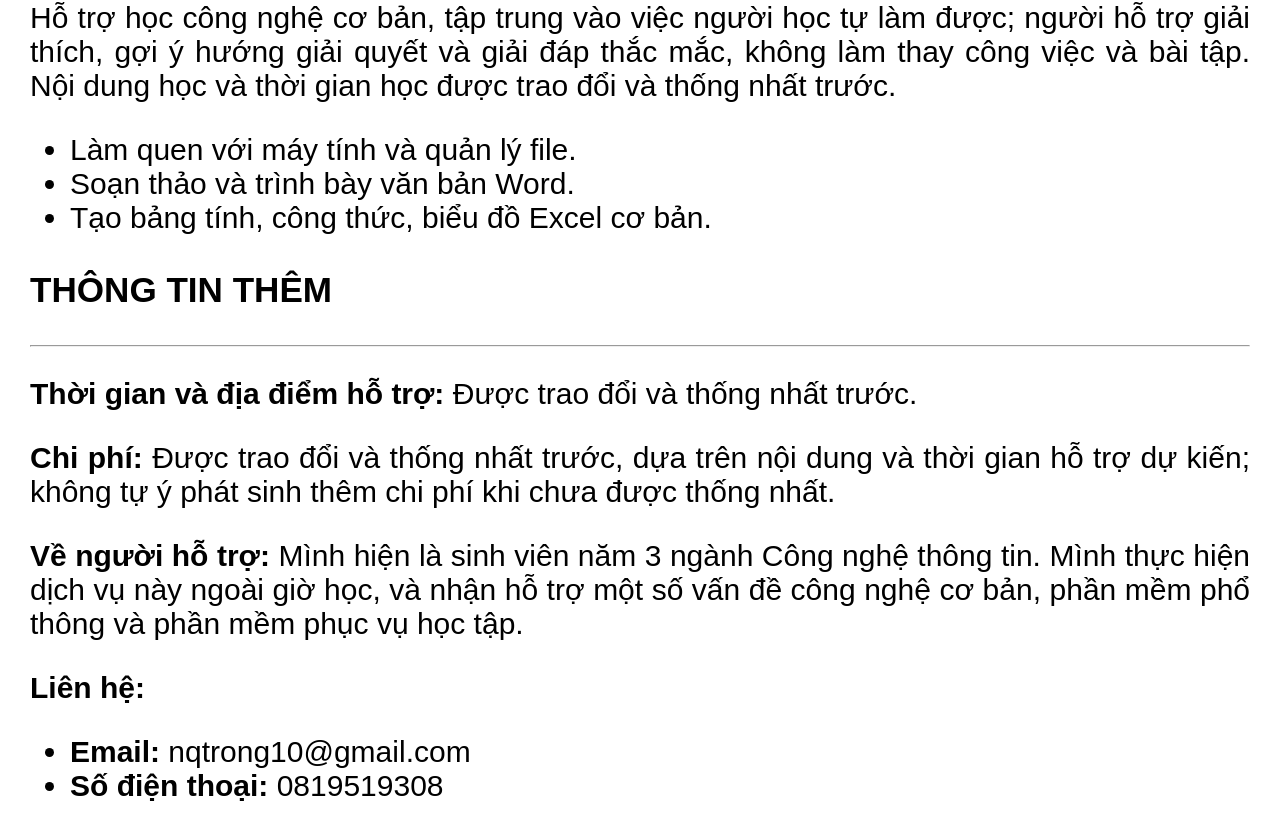
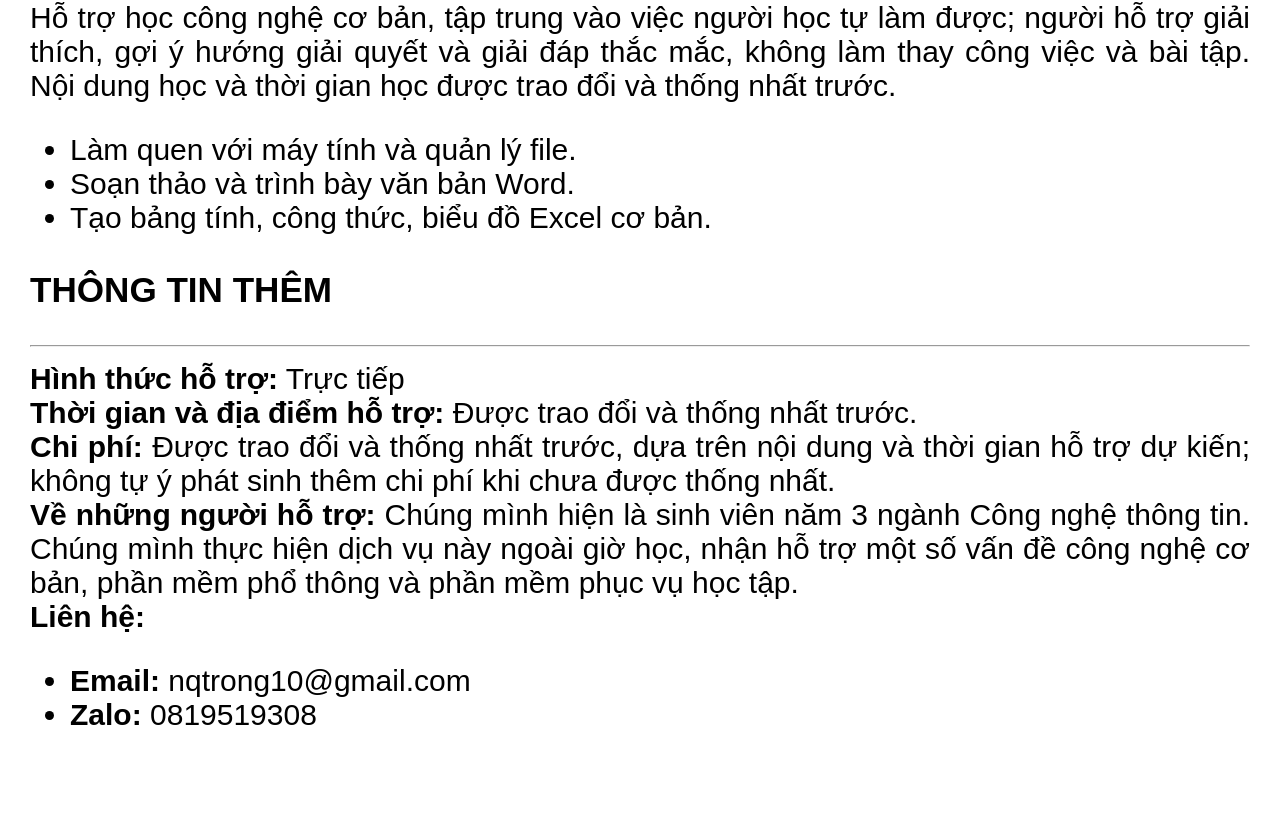
Before and after one commit to nguyen-quang-trong/dv-htcn-cb, a plain HTML site: page index.html in a window 1280 px wide. Shown: the part 748-1581 px from the top of the page. After the commit the page ends 1510 px from the top, so only its background shows below. Drawn offline with Linux system fonts and the light colour scheme.

Commit message:
Sửa thông tin liên hệ; xóa các thẻ <p> không phù hợp; đổi tên trong thẻ <title>

```diff
--- a/index.html
+++ b/index.html
@@ -1,7 +1,7 @@
 <!DOCTYPE html>
 <html>
     <head>
-        <title>BTSP</title>
+        <title>DV-HTCN-CB</title>
         <link rel="stylesheet" href="default.css">
 
     </head>
@@ -38,22 +38,15 @@
         </div>
         <div>
             <h3>THÔNG TIN THÊM</h3><hr />
-            <p>
-                <b>Thời gian và địa điểm hỗ trợ:</b> Được trao đổi và thống nhất trước.
-            </p>
-            <p>
-                <b>Chi phí:</b> Được trao đổi và thống nhất trước, dựa trên nội dung và thời gian hỗ trợ dự kiến; không tự ý phát sinh thêm chi phí khi chưa được thống nhất.
-            </p>
-            <p>
-                <b>Về người hỗ trợ:</b> Mình hiện là sinh viên năm 3 ngành Công nghệ thông tin. Mình thực hiện dịch vụ này ngoài giờ học, và nhận hỗ trợ một số vấn đề công nghệ cơ bản, phần mềm phổ thông và phần mềm phục vụ học tập.
-            </p>
-            <p>
-                <b>Liên hệ:</b>
-                <ul>
-                    <li><b>Email:</b> nqtrong10@gmail.com</li>
-                    <li><b>Số điện thoại:</b> 0819519308</li>
-                </ul>
-            </p>
+            <b>Hình thức hỗ trợ:</b> Trực tiếp<br />
+            <b>Thời gian và địa điểm hỗ trợ:</b> Được trao đổi và thống nhất trước.<br />
+            <b>Chi phí:</b> Được trao đổi và thống nhất trước, dựa trên nội dung và thời gian hỗ trợ dự kiến; không tự ý phát sinh thêm chi phí khi chưa được thống nhất.<br />
+            <b>Về những người hỗ trợ:</b> Chúng mình hiện là sinh viên năm 3 ngành Công nghệ thông tin. Chúng mình thực hiện dịch vụ này ngoài giờ học, nhận hỗ trợ một số vấn đề công nghệ cơ bản, phần mềm phổ thông và phần mềm phục vụ học tập.<br />
+            <b>Liên hệ:</b>
+            <ul>
+                <li><b>Email:</b> nqtrong10@gmail.com</li>
+                <li><b>Zalo:</b> 0819519308</li>
+            </ul>
         </div>
     </body>
 </html>
```
